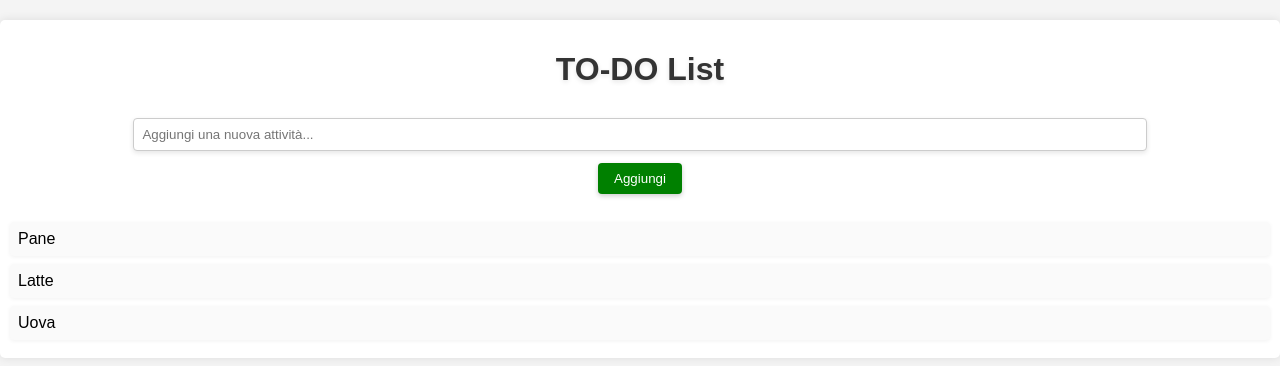
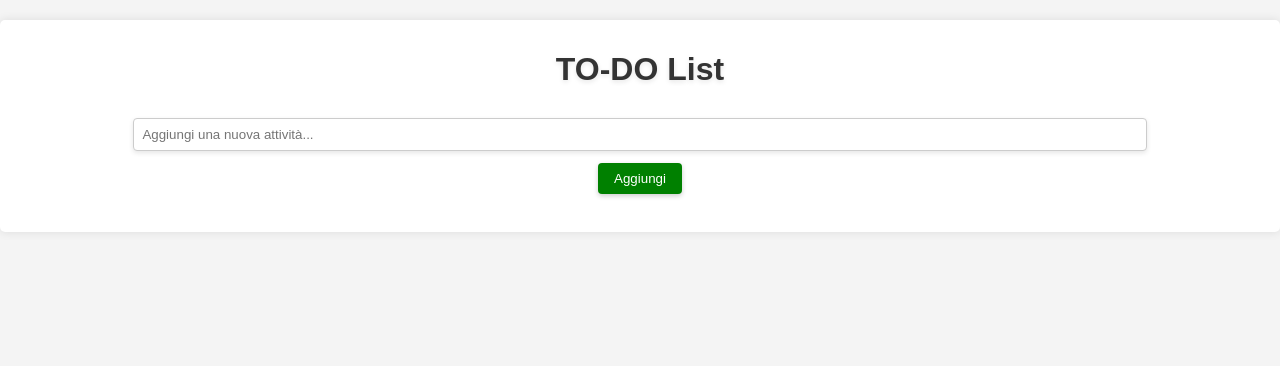
Before and after one commit to RobertoFozzi/todo-list, a plain HTML site: page index.html in a window 1280 px wide. Drawn offline with Linux system fonts and the light colour scheme.

Commit message:
Remove placeholder list items from the To-Do List application

```diff
--- a/index.html
+++ b/index.html
@@ -15,9 +15,7 @@
                 <button type="submit" id="add-button">Aggiungi</button>
              </form>
              <ul id="todo-list">
-                <li>Pane</li>
-                <li>Latte</li>
-                <li>Uova</li>
+                <!-- Gli elementi della lista verranno aggiunti qui dinamicamente -->
              </ul>
         </div>
         <script src="script.js"></script>
```
